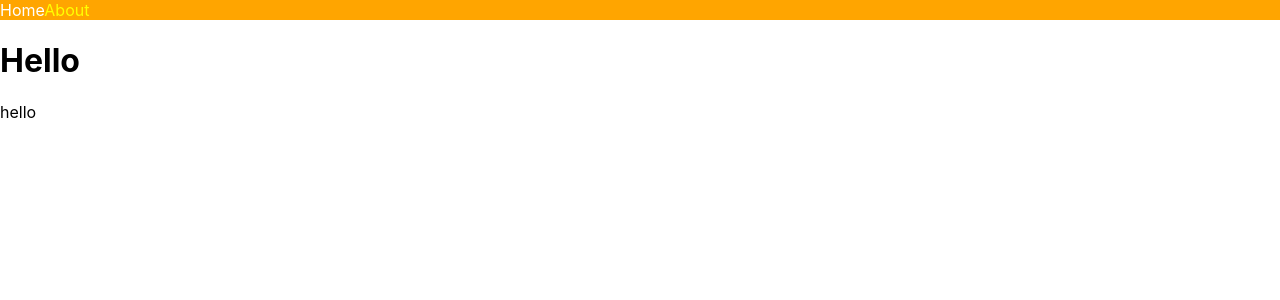
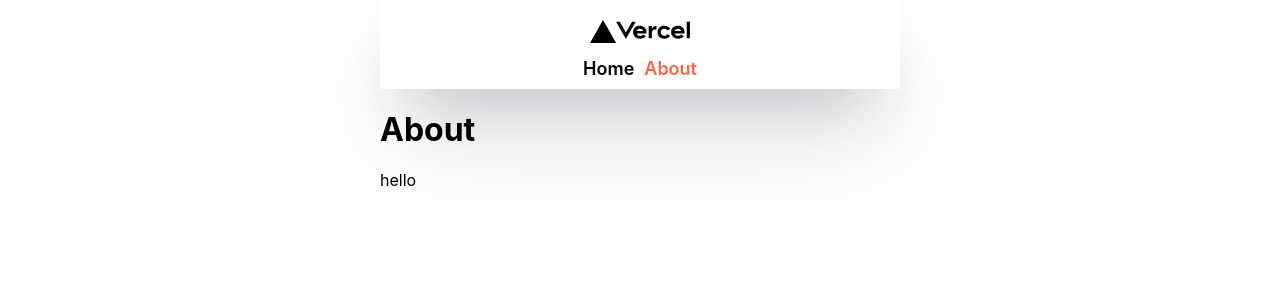
Before and after one commit to im-binary/study-next.js, a Next.js app: page /about in a window 1280 px wide. Shown: the top 300 px of the page. Built offline with nearby package versions, Linux system fonts and the light colour scheme.

Commit message:
Head 컴포넌트 사용해보기

```diff
--- /dev/null
+++ b/components/Layout.js
@@ -0,0 +1,10 @@
+import NavBar from "./NavBar";
+
+export default function Layout({ children }) {
+  return (
+    <>
+      <NavBar />
+      <div>{children}</div>
+    </>
+  );
+}
--- a/components/NavBar.js
+++ b/components/NavBar.js
@@ -6,25 +6,41 @@
 
   return (
     <nav>
+      <img src='/vercel.svg' />
+      <div>
         <Link href='/'>
           <a className={router.pathname === "/" ? "active" : ""}>Home</a>
         </Link>
         <Link href='/about'>
           <a className={router.pathname === "/about" ? "active" : ""}>About</a>
         </Link>
-      <style jsx>
-        {`
+      </div>
+      <style jsx>{`
         nav {
-            background-color: orange;
+          display: flex;
+          gap: 10px;
+          flex-direction: column;
+          align-items: center;
+          padding-top: 20px;
+          padding-bottom: 10px;
+          box-shadow: rgba(50, 50, 93, 0.25) 0px 50px 100px -20px, rgba(0, 0, 0, 0.3) 0px 30px 60px -30px;
         }
-          a {
-            text-decoration: none;
+        img {
+          max-width: 100px;
+          margin-bottom: 5px;
+        }
+        nav a {
+          font-weight: 600;
+          font-size: 18px;
         }
         .active {
-            color: yellow;
+          color: tomato;
         }
-        `}
-      </style>
+        nav div {
+          display: flex;
+          gap: 10px;
+        }
+      `}</style>
     </nav>
   );
 }
--- /dev/null
+++ b/components/Seo.js
@@ -0,0 +1,9 @@
+import Head from "next/head";
+
+export default function Seo({ title }) {
+  return (
+    <Head>
+      <title>{title} | Movies</title>
+    </Head>
+  );
+}
--- a/pages/_app.js
+++ b/pages/_app.js
@@ -1,17 +1,11 @@
-import NavBar from "../components/NavBar";
+import Layout from "../components/Layout";
 import "../styles/globals.css";
 
 export default function App({ Component, pageProps }) {
   return (
-    <>
-      <NavBar />
+    <Layout>
       <Component {...pageProps} />
       <span>hello</span>
-      <style jsx global>{`
-        a {
-          color: white;
-        }
-      `}</style>
-    </>
+    </Layout>
   );
 }
--- a/pages/about.js
+++ b/pages/about.js
@@ -1,7 +1,11 @@
+import Head from "next/head";
+import Seo from "../components/Seo";
+
 export default function About() {
   return (
     <div>
-      <h1>Hello</h1>
+      <Seo title='About' />
+      <h1>About</h1>
     </div>
   );
 }
--- a/styles/globals.css
+++ b/styles/globals.css
@@ -2,8 +2,14 @@
 body {
   padding: 0;
   margin: 0;
-  font-family: -apple-system, BlinkMacSystemFont, Segoe UI, Roboto, Oxygen,
-    Ubuntu, Cantarell, Fira Sans, Droid Sans, Helvetica Neue, sans-serif;
+  font-family: -apple-system, BlinkMacSystemFont, Segoe UI, Roboto, Oxygen, Ubuntu, Cantarell, Fira Sans, Droid Sans,
+    Helvetica Neue, sans-serif;
+}
+
+body {
+  max-width: 520px;
+  width: 100%;
+  margin: 0 auto;
 }
 
 a {
```
Lines whose indentation alone changed are shown as unchanged.
